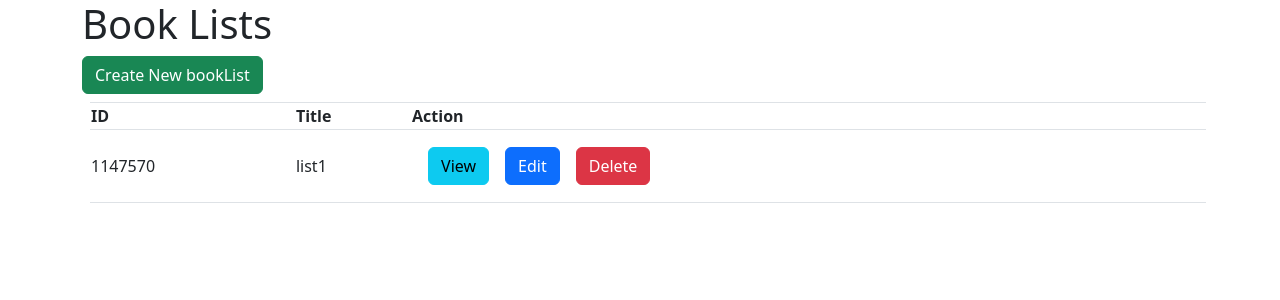
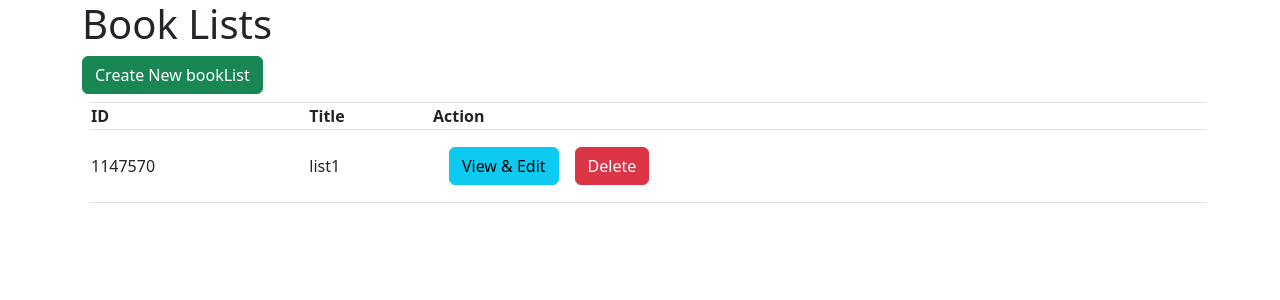
Before and after one commit to refaee94/book-app, an Angular app: page /bookList/index in a window 1280 px wide. Shown: the top 300 px of the page. Built offline with nearby package versions, Linux system fonts and the light colour scheme.

Commit message:
fix naming

```diff
--- a/src/app/book/create/create.component.html
+++ b/src/app/book/create/create.component.html
@@ -1,5 +1,5 @@
 <div class="container">
-   <h1>Create New Post</h1>
+   <h1>Create New Book List</h1>
 
     <a href="#" routerLink="/bookList/index" class="btn btn-primary my-2">Back</a>
     <hr class="rounded">
--- a/src/app/book/index/index.component.html
+++ b/src/app/book/index/index.component.html
@@ -15,8 +15,7 @@
       <td>
         <div class="  active ">
 
-        <button type="button  "   href="#" [routerLink]="['/bookList/', bookList.id, 'view']" class="btn btn-info m-2">View</button>
-        <button href="#" [routerLink]="['/bookList/', bookList.id, 'edit']" class="btn btn-primary m-2">Edit</button>
+        <button type="button  "   href="#" [routerLink]="['/bookList/', bookList.id, 'view']" class="btn btn-info m-2">View & Edit</button>
         <button type="button" (click)="deleteList(bookList.id)" class="btn btn-danger m-2">Delete</button></div>
       </td>
     </tr>
```
